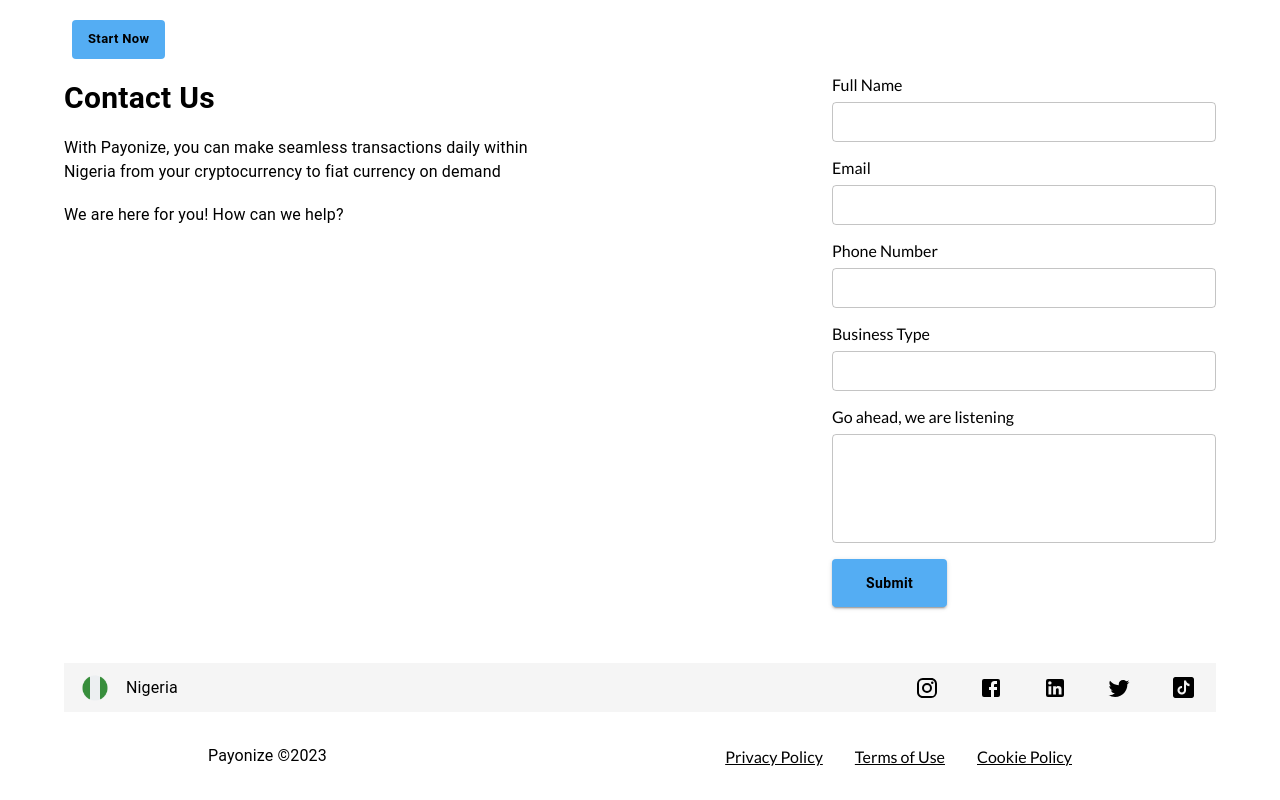
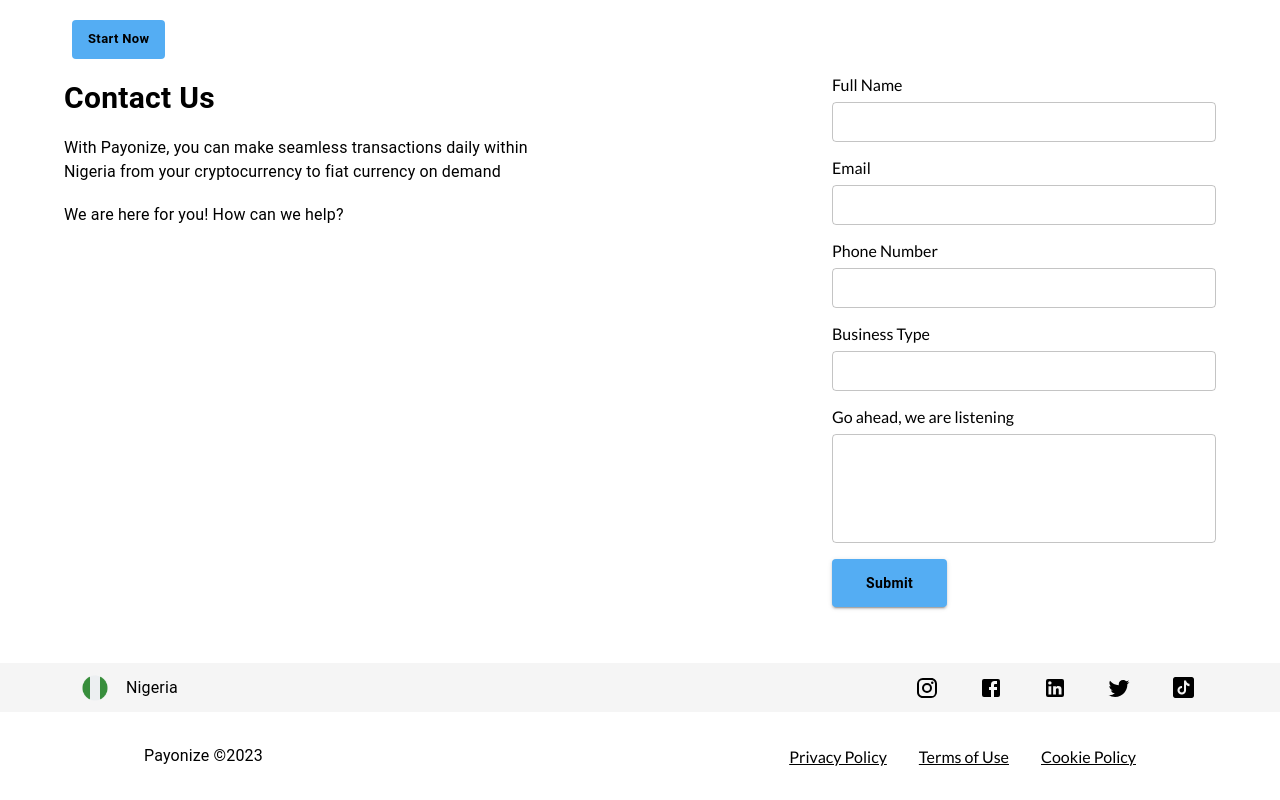
Before and after one commit to doseamp/web-frontend, a React (Create React App) app: page / in a window 1280 px wide. Shown: the part 345-1145 px from the top of the page. Built offline with nearby package versions, Linux system fonts and the light colour scheme; no server answers.

Commit message:
Fixed footer styles

```diff
--- a/src/components/Footer.jsx
+++ b/src/components/Footer.jsx
@@ -34,13 +34,14 @@
   ];
 
   return (
-    <Box sx={{ px: { md: 8 } }}>
+    <Box>
       <Box
         display="flex"
         sx={{
           background: "#f5f5f5",
           flexDirection: { xs: "column", md: "row" },
           alignItems: "center",
+          px: { md: 8 },
         }}
       >
         <Stack
```
